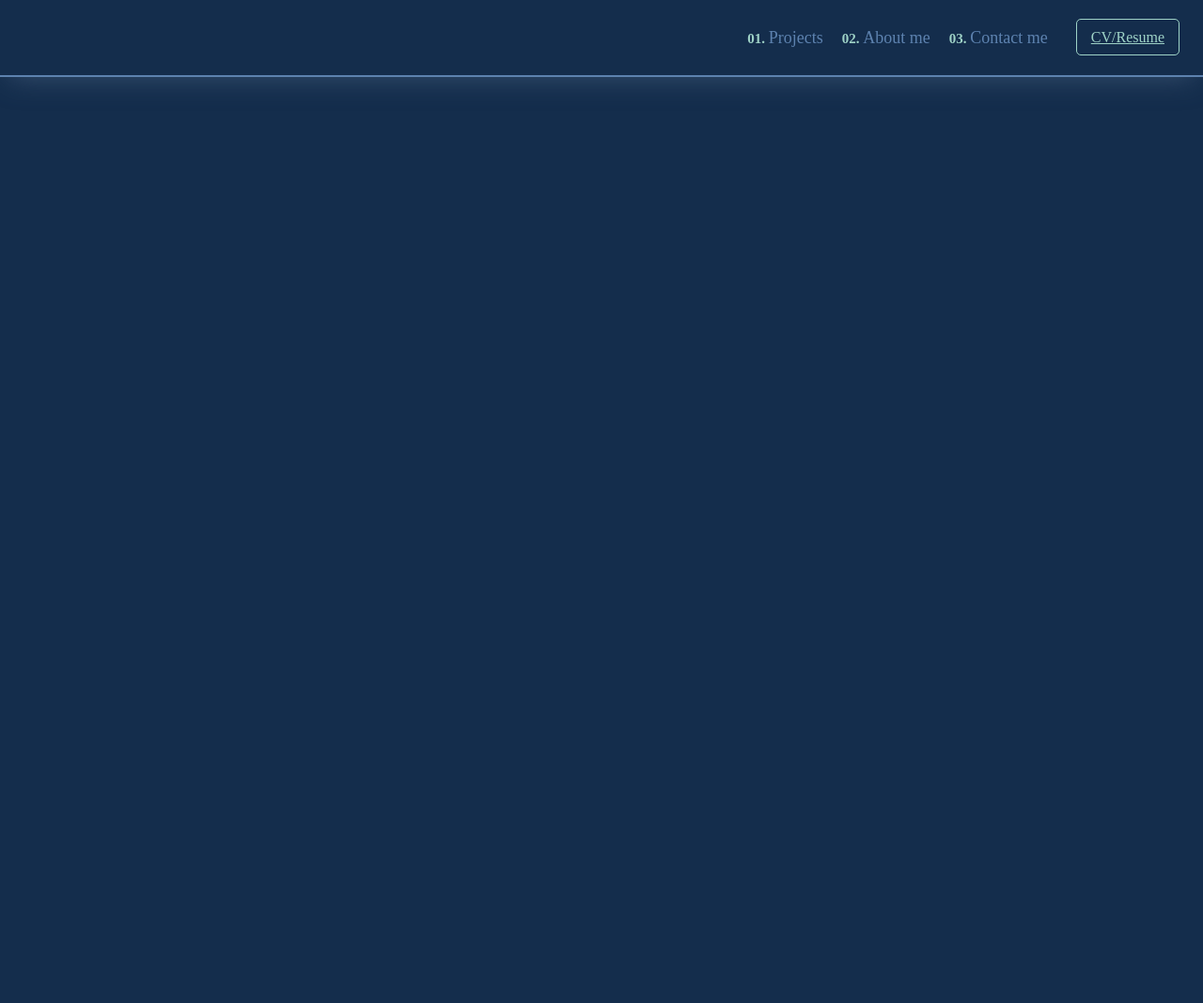
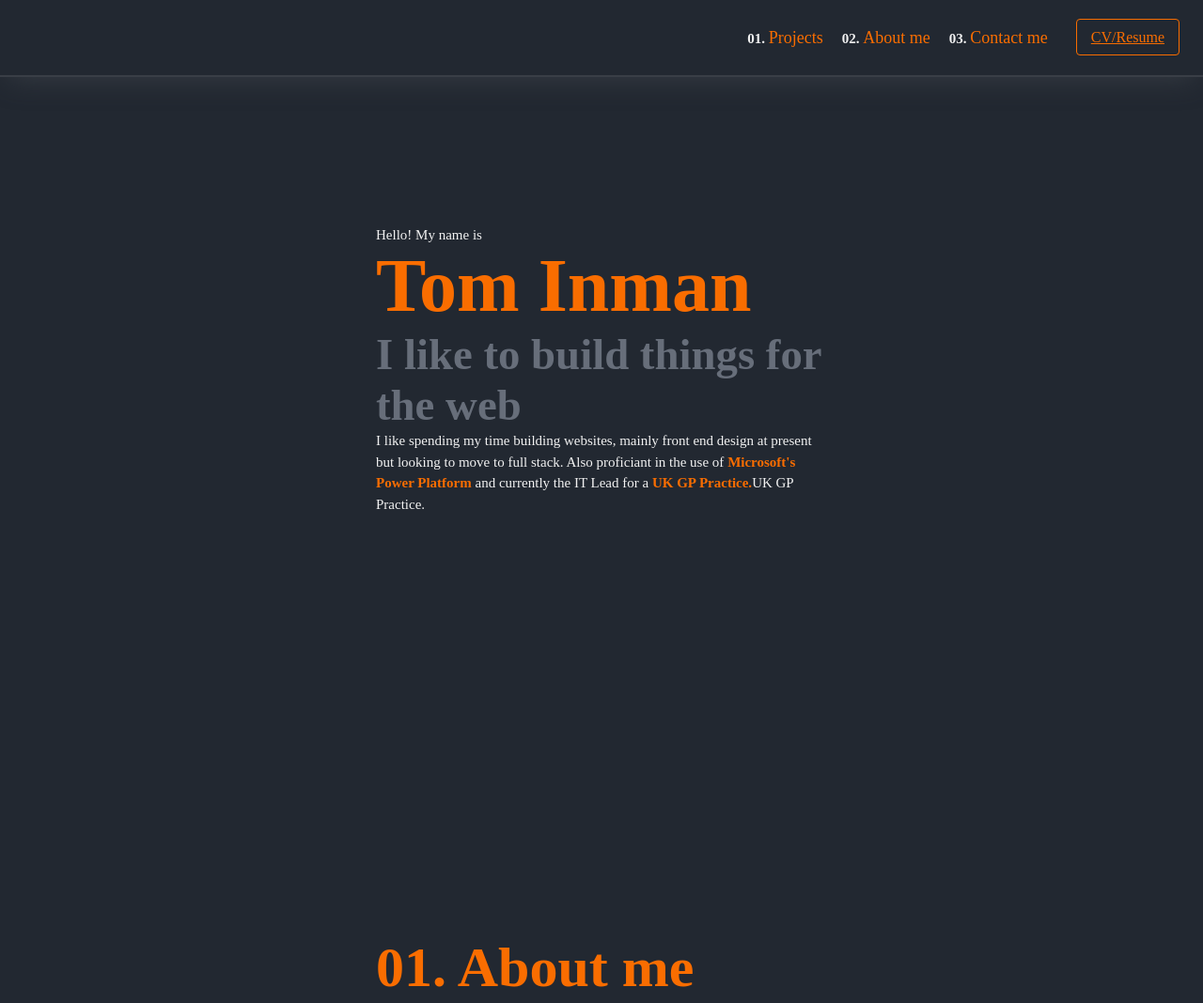
Before and after one commit to MoonerZz/Project_X, a plain HTML site: page index.html in a window 1280 px wide. Shown: the whole page at 94% size. Before the commit the page ends 800 px from the top, so only its background shows below. Drawn offline with Linux system fonts and the light colour scheme; a web font is replaced by a local one.

Commit message:
Add files via upload

```diff
--- a/index.html
+++ b/index.html
@@ -1,42 +1,66 @@
 <html lang="en">
-
   <head>
-    <meta charset="UTF-8">
-    <meta http-equiv="X-UA-Compatible" content="IE=edge">
-    <link rel="stylesheet" href="/resources/css/styles.css">
-    <meta name="viewport" content="width=device-width, initial-scale=1.0">
+    <meta charset="UTF-8" />
+    <meta http-equiv="X-UA-Compatible" content="IE=edge" />
+    <link rel="stylesheet" href="/resources/css/styles.css" />
+    <meta name="viewport" content="width=device-width, initial-scale=1.0" />
     <title>Project_X</title>
-    <link rel="icon" type="image/png" sizes="32x32" href="/resources/imgs/favicon/favicon.ico">
-    <link rel="icon" type="image/png" sizes="16x16" href="/resources/imgs/favicon/favicon.ico">
-
+    <link
+      rel="icon"
+      type="image/png"
+      sizes="32x32"
+      href="/resources/imgs/favicon/favicon.ico"
+    />
+    <link
+      rel="icon"
+      type="image/png"
+      sizes="16x16"
+      href="/resources/imgs/favicon/favicon.ico"
+    />
   </head>
 
   <body>
-
     <header>
       <nav class="header-bar">
         <div id="logo"></div>
         <div class="item-list">
           <ul>
             <li><strong class="first-letter">01. </strong> Projects</li>
-                    <li><strong class="first-letter">02. </strong>About me </li>
+            <li><strong class="first-letter">02. </strong>About me</li>
             <li><strong class="first-letter">03. </strong>Contact me</li>
           </ul>
-                <div>
+          <div class="btn-cnt">
             <a href="google.com" id="cv-btn">CV/Resume</a>
           </div>
         </div>
       </nav>
-
     </header>
 
-    <main>
-
+    <main class="flex-container">
+      <div class="main-title">
+        <div class="my-header">
+          <p>Hello! My name is</p>
+          <h1>Tom Inman</h1>
+          <h3>I like to build things for the web</h3>
+          <p class="header-bulk">
+            I like spending my time building websites, mainly front end design
+            at present but looking to move to full stack. Also proficiant in the
+            use of
+            <strong class="strong-links">Microsoft's Power Platform</strong> and
+            currently the IT Lead for a
+            <strong class="strong-links">UK GP Practice.</strong>UK GP Practice.
+          </p>
+        </div>
+      </div>
+      <section class="about-section" id="about-me">
+        <div class="about-section">
+          <div class="flex-header">
+            <h2>01. About me</h2>
+          </div>
+        </div>
+      </section>
     </main>
 
-    <footer>
-
-    </footer>
-
+    <footer></footer>
   </body>
 </html>
--- a/resources/css/styles.css
+++ b/resources/css/styles.css
@@ -1,30 +1,38 @@
 /*HTML*/
 body {
   margin: 0;
-    background-color:  #142d4c;
+  background-color: #222831;
   font-family: MyFont;
-    color: #5d82af;
+  color: #f96d00;
 }
-
+h2 {
+  padding: 0;
+  margin: 0;
+}
 nav {
   height: 5rem;
 }
+strong {
+  font-weight: bold;
+  color: #f96d00;
+}
 /*Header */
 
-.header-bar{
+.header-bar {
   display: flex;
   flex-direction: row;
   justify-content: space-between;
-    border-bottom: #5d82af solid 2px;
-    box-shadow: 0 10px 30px -10px #385170;
+  border-bottom: #393e46 solid 2px;
+  box-shadow: 0 10px 30px -10px #393e46;
+  animation: 1s ease-out 0s 1 slidedown;
 }
 
-.header-bar .item-list{
+.header-bar .item-list {
   display: flex;
   align-items: center;
 }
 
-.header-bar ul{
+.header-bar ul {
   list-style: none;
   display: flex;
   justify-content: space-between;
@@ -32,36 +40,75 @@ nav {
   align-items: center;
 }
 
-.header-bar ul li{
+.header-bar ul li {
   position: relative;
   margin: 0 10px;
   font-size: 18px;
 }
-.header-bar li:hover{
-    font-style: italic;
-    color: #9fd3c7;
+.header-bar li:hover {
+  color: #f2f2f2;
   transform: translatey(-3px);
   font-weight: bold;
-    transition: all 0.30s cubic-bezier(0.645,0.045,0.355,1);
+  transition: all 0.3s cubic-bezier(0.645, 0.045, 0.355, 1);
 }
-.first-letter{
-    color:#9fd3c7 ;
+.first-letter {
+  color: #f2f2f2;
   font-size: 15px;
 }
 
-#cv-btn{
-    position: relative;
+#cv-btn {
   background-color: transparent;
-    color: #9fd3c7;
-    border: #9fd3c7 1px solid;
-    border-radius: 5px;
+  color: #f96d00;
+  border: #f96d00 1px solid;
+  border-radius: 4px;
   padding: 10px 15px;
   margin-right: 25px;
 }
 
-#cv-btn:hover{
-    transition: all 0.25s cubic-bezier(0.645,0.045,0.355,1);
-    background-color: #385170;
+#cv-btn:hover {
+  transform: translateY(-4px);
+}
+
+/* Main */
+
+.flex-container {
+  display: flex;
+  flex-direction: column;
+  margin: 10rem 25rem;
+  font-size: 40px;
+  justify-content: flex-start;
+}
+
+.my-header h1 {
+  margin: 0;
+  color: #f96d00;
+}
+
+.my-header h3 {
+  margin: 0;
+  color: #676e7a;
+}
+
+.my-header p {
+  color: #f2f2f2;
+  font-size: 15px;
+  padding-bottom: 0;
+  margin: 0;
+}
+.header-bulk {
+  margin-top: 5px;
+  line-height: 1.5;
+}
+
+.strong-links:hover {
+  font-style: italic;
+  text-decoration: underline;
+  transition: all 0.3s cubic-bezier(0.645, 0.045, 0.355, 1);
+  animation-timing-function: ease-out;
+}
+
+.about-section {
+  margin-top: 14rem;
 }
 
 /*Font Faces */
@@ -69,3 +116,11 @@ nav {
   font-family: MyFont;
   src: url(/resources/fonts/NotoSans-Regular.ttf);
 }
+@keyframes slidedown {
+  0% {
+    transform: translateY(-100%);
+  }
+  100% {
+    transform: translateY(0);
+  }
+}
```
Lines whose indentation alone changed are shown as unchanged.
